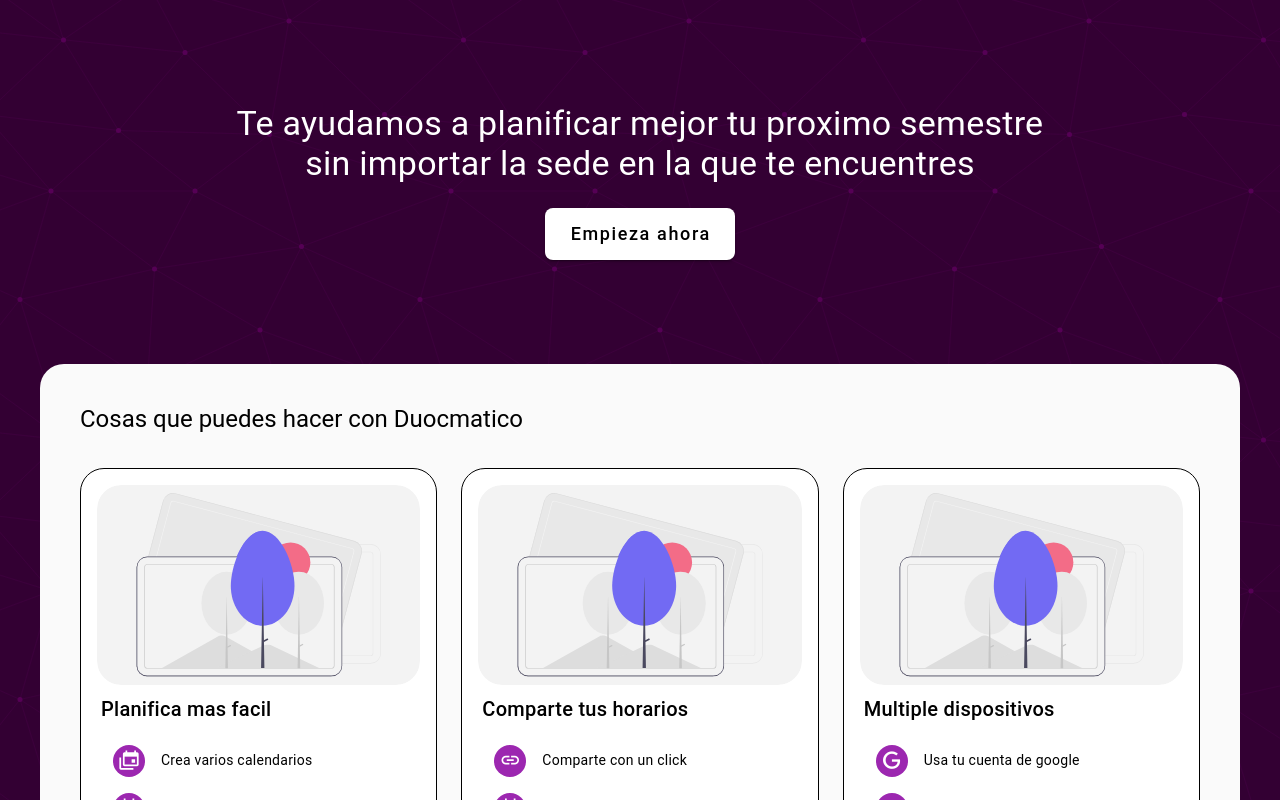
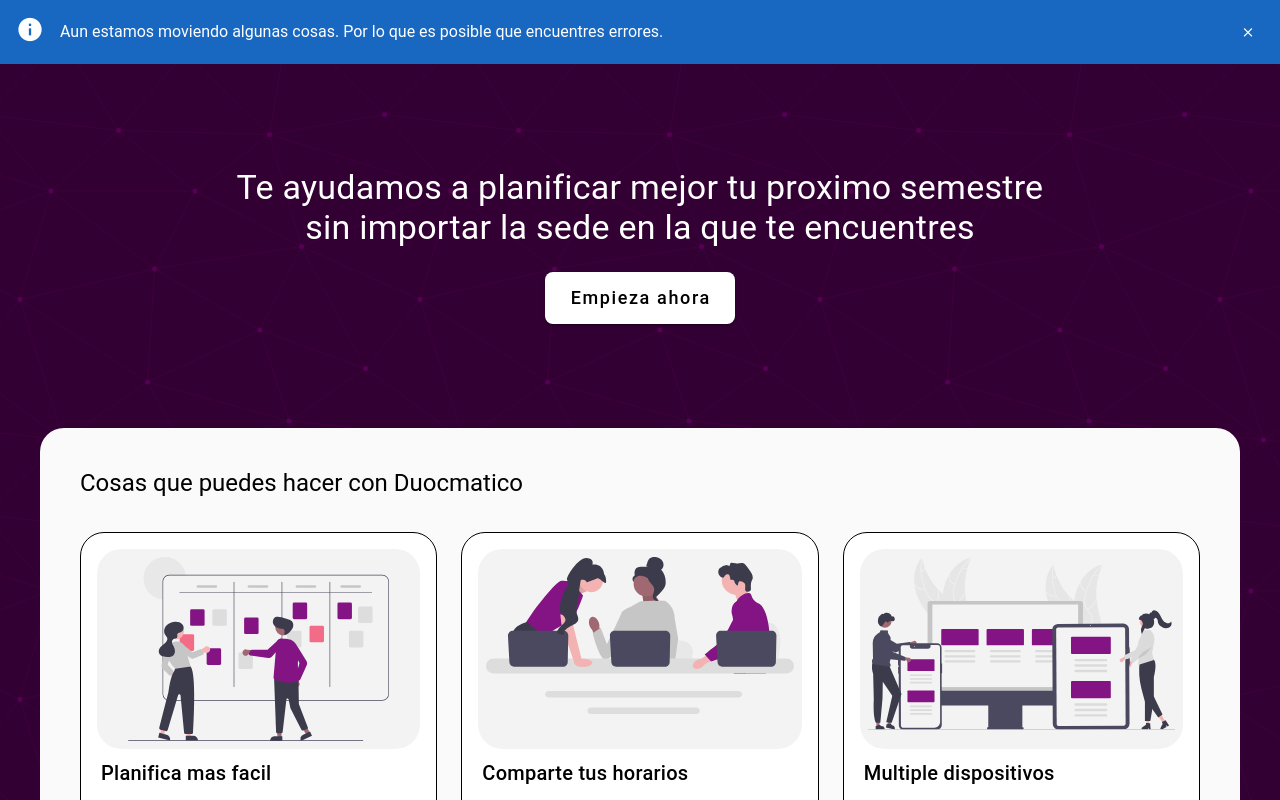
Before and after one commit to BaaltRodrigo/duocmatico, a Nuxt app: page /home in a window 1280 px wide. Shown: the top 800 px of the page. Built offline with nearby package versions, Linux system fonts and the light colour scheme.

Commit message:
🚧 WIP alert and use images on features

```diff
--- a/pages/home.vue
+++ b/pages/home.vue
@@ -1,5 +1,15 @@
 <template>
   <nuxt-layout :name="'home'">
+    <v-alert
+      color="primary"
+      variant="flat"
+      icon="mdi-information"
+      class="rounded-0"
+      closable
+    >
+      Aun estamos moviendo algunas cosas. Por lo que es posible que encuentres
+      errores.
+    </v-alert>
     <v-container class="my-16" style="max-width: 80rem">
       <home-hero />
     </v-container>
@@ -25,7 +35,7 @@
 const features = ref([
   {
     title: "Planifica mas facil",
-    image: "/images/undraw/undraw_images.svg",
+    image: "/images/undraw/undraw_scrum_board.svg",
     items: [
       { title: "Crea varios calendarios", icon: "mdi-calendar-multiple" },
       { title: "Ve topes de horarios", icon: "mdi-calendar-check" },
@@ -34,7 +44,7 @@ const features = ref([
   },
   {
     title: "Comparte tus horarios",
-    image: "/images/undraw/undraw_images.svg",
+    image: "/images/undraw/undraw_engineering_team.svg",
     items: [
       { title: "Comparte con un click", icon: "mdi-link" },
       { title: "Guarda horarios que te compartan", icon: "mdi-calendar-plus" },
@@ -43,7 +53,7 @@ const features = ref([
   },
   {
     title: "Multiple dispositivos",
-    image: "/images/undraw/undraw_images.svg",
+    image: "/images/undraw/undraw_in_sync.svg",
     items: [
       { title: "Usa tu cuenta de google", icon: "mdi-google" },
       { title: "Ten tus horairos en la nube", icon: "mdi-cloud" },
```
